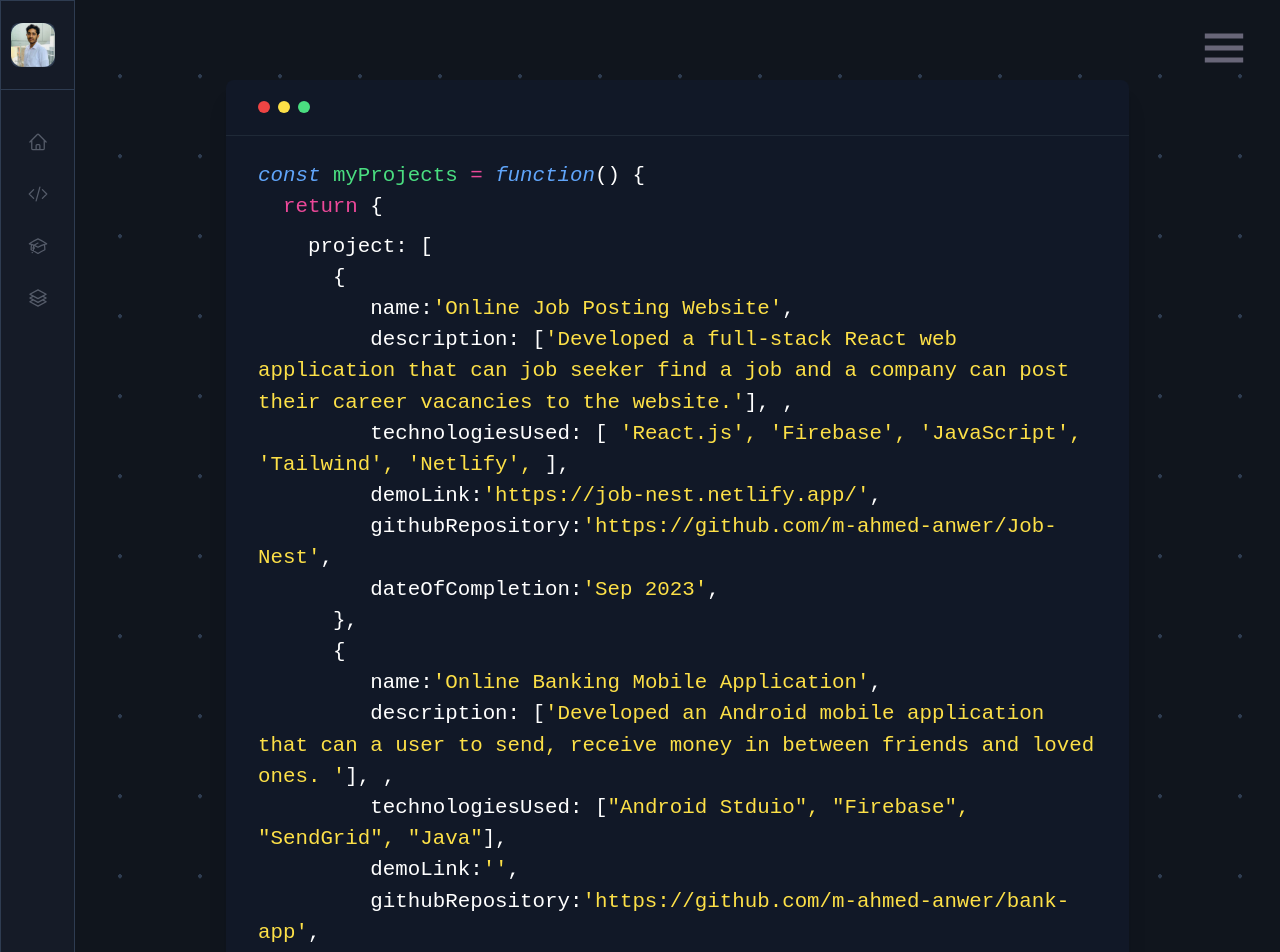
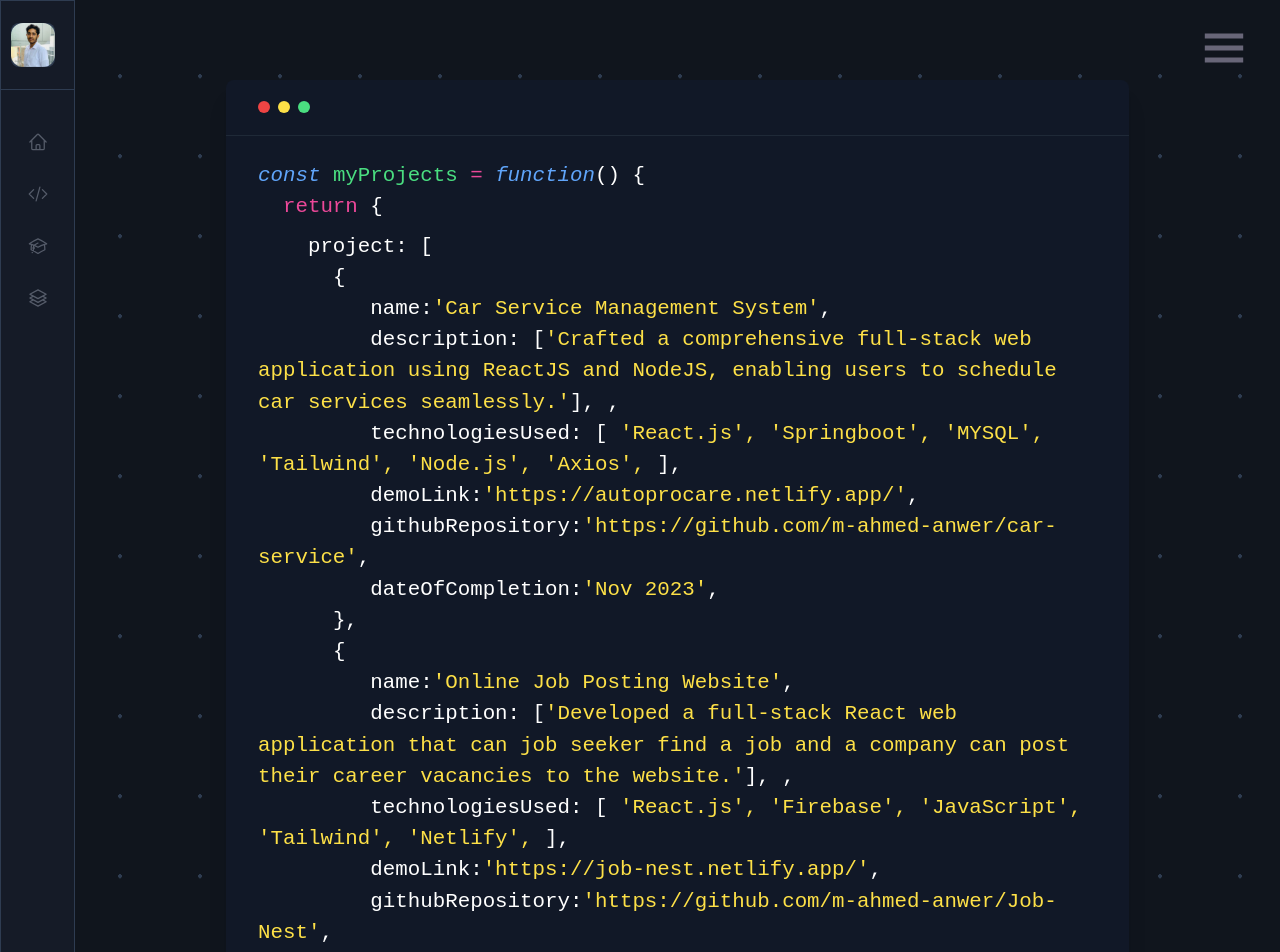
Before and after one commit to m-ahmed-anwer/personal-portfolio-v1.0, a React (Create React App) app: page /projects in a window 1280 px wide. Shown: the top 952 px of the page. Built offline with nearby package versions, Linux system fonts and the light colour scheme.

Commit message:
Completed

```diff
--- a/src/routes/projects/projects.js
+++ b/src/routes/projects/projects.js
@@ -6,6 +6,24 @@ function Projects() {
   const project = [
     {
       id: 1,
+      name: "Car Service Management System",
+      description:
+        "Crafted a comprehensive full-stack web application using ReactJS and NodeJS, enabling users to schedule car services seamlessly.",
+      technologiesUsed: `
+        'React.js',
+        'Springboot',
+        'MYSQL',
+        'Tailwind',
+        'Node.js',
+        'Axios',
+      `,
+
+      demoLink: "https://autoprocare.netlify.app/",
+      githubRepository: "https://github.com/m-ahmed-anwer/car-service",
+      dateOfCompletion: "Nov 2023",
+    },
+    {
+      id: 2,
       name: "Online Job Posting Website",
       description:
         "Developed a full-stack React web application that can job seeker find a job and a company can post their career vacancies to the website.",
@@ -22,7 +40,7 @@ function Projects() {
       dateOfCompletion: "Sep 2023",
     },
     {
-      id: 2,
+      id: 3,
       name: "Online Banking Mobile Application",
       description:
         "Developed an Android mobile application that can a user to send, receive money in between friends and loved ones. ",
@@ -33,7 +51,7 @@ function Projects() {
       dateOfCompletion: "Jun 2023",
     },
     {
-      id: 3,
+      id: 4,
       name: "Car Posting Website",
       description:
         "Developed a Web application that showcasing and publishing pre-owned cars 🏁",
@@ -50,7 +68,7 @@ function Projects() {
       dateOfCompletion: "Feb 2023",
     },
     {
-      id: 4,
+      id: 5,
       name: "Arts Showcasing Native Mobile Application",
       description:
         "Developed an Mobile application in React native forshowcasing the Art works of a person by inserting all their details",
@@ -62,7 +80,7 @@ function Projects() {
     },
     ,
     {
-      id: 5,
+      id: 6,
       name: "Movie Management Web Application",
       description:
         "Developed a Online Movie Management Web application with using with CRUD operations to handle movies",
```
